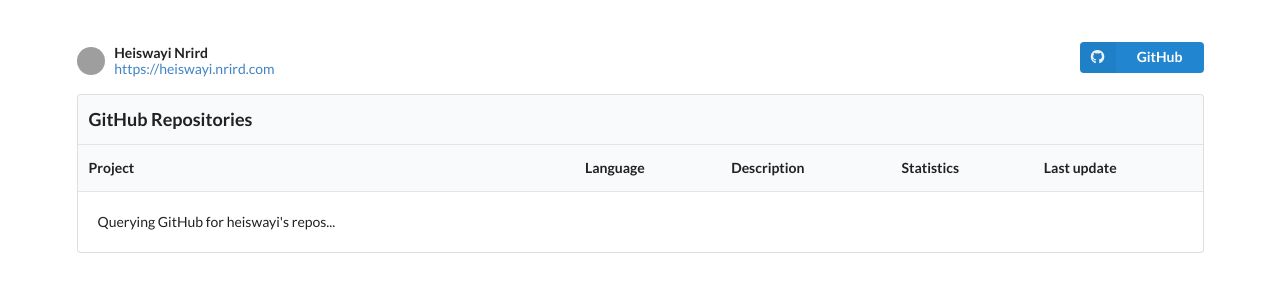
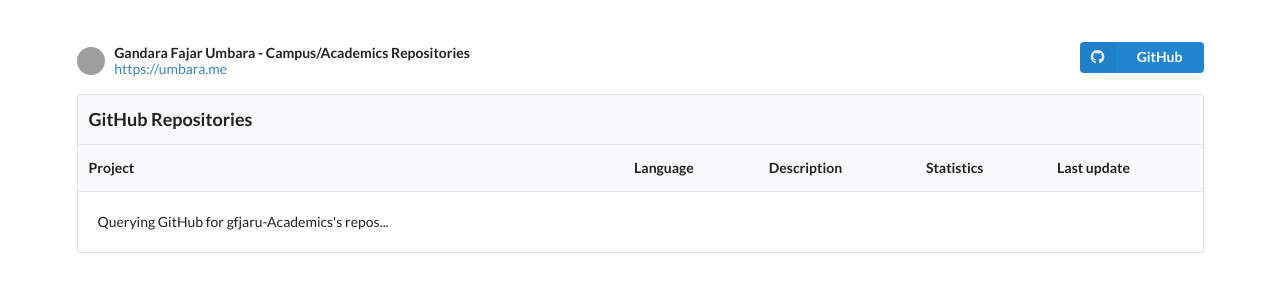
Before and after one commit to gfjaru-Academics/repo, a plain HTML site: page index.html in a window 1280 px wide. Drawn offline with nearby package versions, Linux system fonts and the light colour scheme; grey boxes are pictures that could not be loaded.

Commit message:
Update index.html

```diff
--- a/index.html
+++ b/index.html
@@ -48,10 +48,10 @@
             <div class="eight wide column">
                     <div class="ui horizontal list">
                         <div class="item">
-                            <img class="ui avatar image" src="https://avatars0.githubusercontent.com/u/13794983?v=4">
+                            <img class="ui avatar image" src="https://avatars.githubusercontent.com/u/14217969?s=460&u=9c5511d032108221cb78e1173e5ff99e0753df45&v=4">
                             <div class="content">
-                                <div class="header">Heiswayi Nrird</div>
-                                <a href="https://heiswayi.nrird.com">https://heiswayi.nrird.com</a>
+                                <div class="header">Gandara Fajar Umbara - Campus/Academics Repositories</div>
+                                <a href="https://umbara.me">https://umbara.me</a>
                             </div>
                         </div>
                     </div>
@@ -159,7 +159,7 @@
             }
         };
 
-        $("#myTableBody").loadRepos("heiswayi");
+        $("#myTableBody").loadRepos("gfjaru-Academics");
     </script>
 
 </body>
```
